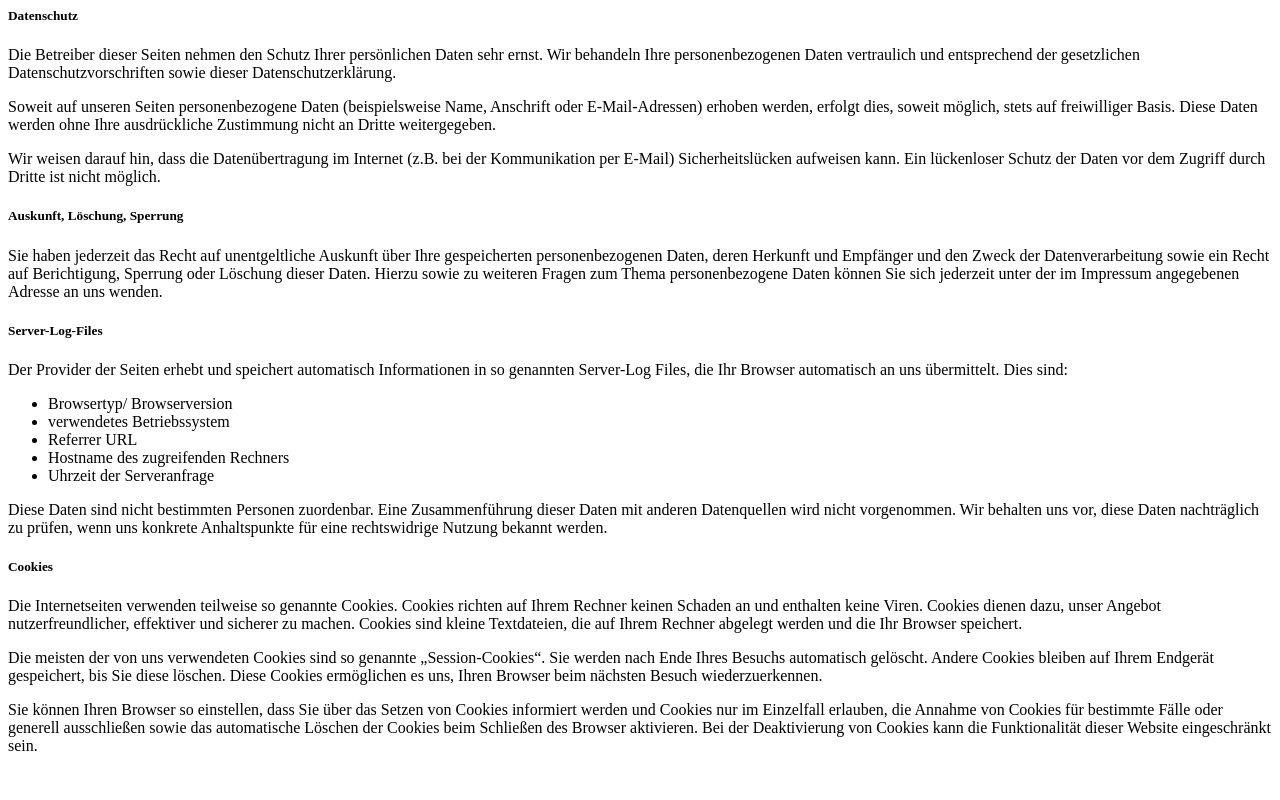
After one commit to timesqueezer/mdfork, a Flask app: template mooddiary/templates/privacyPolicy.html in a window 1280 px wide. The commit adds this page. Run offline with Flask 2, Linux system fonts and the light colour scheme; the template is opened without the code that fills it, so the values that code supplies are empty.

Commit message:
Fixes n stuff.

```diff
--- a/manage.py
+++ b/manage.py
@@ -40,7 +40,7 @@ def initdb(random_data=False):
         matz.set_password('testpw')
         db.session.add(matz)
         db.session.commit()
-        return True
+
         faker = Faker()
         random_fields = [
             {'name': 'Overall Mood', 'type': EntryFieldType.RANGE.value},
--- a/mooddiary/languages/en-US/common.lang.json
+++ b/mooddiary/languages/en-US/common.lang.json
@@ -32,5 +32,6 @@
     "date": "Date",
     "category_help_text": "",
     "delete_field_confirm": "Are you sure?",
-    "cookie_policy": "By registering you automatically accept the usage of cookies."
+    "cookie_policy": "By registering you automatically accept the usage of cookies.",
+    "privacy": "Privacy Policy"
 }
--- a/mooddiary/schemas.py
+++ b/mooddiary/schemas.py
@@ -27,4 +27,4 @@ class EntrySchema(IdMixin):
 
 class UserSchema(IdDateMixin):
     class Meta:
-        additional = ['email', 'first_name', 'last_name', 'language']
+        additional = ['email', 'first_name', 'last_name', 'language', 'is_admin']
--- a/mooddiary/templates/diary.html
+++ b/mooddiary/templates/diary.html
@@ -2,15 +2,15 @@
 
 <div class="panel panel-default panel-body">
     <div class="row">
-        <div class="col-sm-8">
+        <div class="col-xs-10">
             <ul class="nav nav-tabs">
                 <li role="presentation" ng-class="{active: $state.includes('diary.list')}"><a ui-sref="diary.list"><i class="fa fa-list"></i> <span i18n="diary.list"></span></a></li>
                 <li role="presentation" ng-class="{active: $state.includes('diary.table')}" class="hidden-xs"><a ui-sref="diary.table"><i class="fa fa-table"></i> <span i18n="diary.table"></span></a></li>
                 <li role="presentation" ng-class="{active: $state.includes('diary.chart')}"><a ui-sref="diary.chart"><i class="fa fa-line-chart"></i> <span i18n="diary.chart"></span></a></li>
             </ul>
         </div>
-        <div class="col-sm-4">
-            <a class="btn btn-sm btn-primary pull-right" style="margin-top:0.5em;" ng-click="entryAdding=true" ng-hide="entryAdding || entryAddedToday"><i class="fa fa-file-text-o"></i><span i18n="diary.add_entry"></span></a>
+        <div class="col-xs-2">
+            <a class="btn btn-sm btn-primary pull-right" style="margin-top: 1em;" ng-click="entryAdding=true" ng-hide="entryAdding || entryAddedToday"><i class="fa fa-file-text-o"></i><span i18n="diary.add_entry" class="hidden-xs"></span></a>
         </div>
     </div>
 </div>
--- a/mooddiary/templates/index.html
+++ b/mooddiary/templates/index.html
@@ -53,7 +53,7 @@
         </div>
         <div id="alert-container"></div>
         <div class="center-block text-center spaced-bottom" ng-controller="LanguageCtrl">
-            &copy;2015 Matz Radloff - <a href="mailto:matzradloff@gmail.com">Contact</a> - <a ui-sref="disclaimer">Disclaimer</a> - <a href="https://github.com/timesqueezer/mooddiary"><i class="fa fa-github"></i> GitHub</a> -
+            &copy;2015 Matz Radloff - <a href="mailto:matzradloff@gmail.com">Contact</a> - <a ui-sref="disclaimer">Disclaimer</a> - <a ui-sref="privacy" i18n="common.privacy"></a> - <a href="https://github.com/timesqueezer/mooddiary"><i class="fa fa-github"></i> GitHub</a> -
             <div class="btn-group">
                 <button ng-repeat="lang in supportedLang" class="btn bt-xs btn-link" ng-click="setLocale(lang)">
                     <span class="flag-icon" ng-class="localeData[lang].flagClass"></span>
--- /dev/null
+++ b/mooddiary/templates/privacyPolicy.html
@@ -0,0 +1,22 @@
+<div class="panel panel-default panel-body">
+    <h5>Datenschutz</h5>
+    <p>Die Betreiber dieser Seiten nehmen den Schutz Ihrer persönlichen Daten sehr ernst. Wir behandeln Ihre personenbezogenen Daten vertraulich und entsprechend der gesetzlichen Datenschutzvorschriften sowie dieser Datenschutzerklärung.</p>
+    <p>Soweit auf unseren Seiten personenbezogene Daten (beispielsweise Name, Anschrift oder E-Mail-Adressen) erhoben werden, erfolgt dies, soweit möglich, stets auf freiwilliger Basis. Diese Daten werden ohne Ihre ausdrückliche Zustimmung nicht an Dritte weitergegeben.</p>
+    <p>Wir weisen darauf hin, dass die Datenübertragung im Internet (z.B. bei der Kommunikation per E-Mail) Sicherheitslücken aufweisen kann. Ein lückenloser Schutz der Daten vor dem Zugriff durch Dritte ist nicht möglich.</p>
+    <h5>Auskunft, Löschung, Sperrung</h5>
+    <p>Sie haben jederzeit das Recht auf unentgeltliche Auskunft über Ihre gespeicherten personenbezogenen Daten, deren Herkunft und Empfänger und den Zweck der Datenverarbeitung sowie ein Recht auf Berichtigung, Sperrung oder Löschung dieser Daten. Hierzu sowie zu weiteren Fragen zum Thema personenbezogene Daten können Sie sich jederzeit unter der im Impressum angegebenen Adresse an uns wenden.</p>
+    <h5>Server-Log-Files</h5>
+    <p>Der Provider der Seiten erhebt und speichert automatisch Informationen in so genannten Server-Log Files, die Ihr Browser automatisch an uns übermittelt. Dies sind:</p>
+    <ul>
+    <li>Browsertyp/ Browserversion</li>
+    <li>verwendetes Betriebssystem</li>
+    <li>Referrer URL</li>
+    <li>Hostname des zugreifenden Rechners</li>
+    <li>Uhrzeit der Serveranfrage</li>
+    </ul>
+    <p>Diese Daten sind nicht bestimmten Personen zuordenbar. Eine Zusammenführung dieser Daten mit anderen Datenquellen wird nicht vorgenommen. Wir behalten uns vor, diese Daten nachträglich zu prüfen, wenn uns konkrete Anhaltspunkte für eine rechtswidrige Nutzung bekannt werden.</p>
+    <h5>Cookies</h5>
+    <p>Die Internetseiten verwenden teilweise so genannte Cookies. Cookies richten auf Ihrem Rechner keinen Schaden an und enthalten keine Viren. Cookies dienen dazu, unser Angebot nutzerfreundlicher, effektiver und sicherer zu machen. Cookies sind kleine Textdateien, die auf Ihrem Rechner abgelegt werden und die Ihr Browser speichert.</p>
+    <p>Die meisten der von uns verwendeten Cookies sind so genannte „Session-Cookies“. Sie werden nach Ende Ihres Besuchs automatisch gelöscht. Andere Cookies bleiben auf Ihrem Endgerät gespeichert, bis Sie diese löschen. Diese Cookies ermöglichen es uns, Ihren Browser beim nächsten Besuch wiederzuerkennen.</p>
+    <p>Sie können Ihren Browser so einstellen, dass Sie über das Setzen von Cookies informiert werden und Cookies nur im Einzelfall erlauben, die Annahme von Cookies für bestimmte Fälle oder generell ausschließen sowie das automatische Löschen der Cookies beim Schließen des Browser aktivieren. Bei der Deaktivierung von Cookies kann die Funktionalität dieser Website eingeschränkt sein.</p>
+</div>
--- a/mooddiary/views.py
+++ b/mooddiary/views.py
@@ -2,7 +2,7 @@ import os
 from flask import flash, request, render_template, Blueprint, abort, send_file
 
 
-main = Blueprint('main', __name__, template_folder='templates', static_folder='static/gen', static_url_path='/static')
+main = Blueprint('main', __name__, template_folder='templates', static_folder='static', static_url_path='/static')
 
 
 @main.route('/templates/<path:partial>')
```
Also changed, not shown: mooddiary/api.py (+10 -1 lines), mooddiary/languages/de-DE/common.lang.json (+4 -3 lines), mooddiary/static/js/app.js (+21 -0 lines), mooddiary/static/js/diary.js (+8 -0 lines), mooddiary/templates/admin.html (added, +23 -0 lines), mooddiary/templates/diaryList.html (+19 -13 lines), mooddiary/templates/disclaimer.html (+7 -11 lines), requirements.txt (+14 -14 lines).
